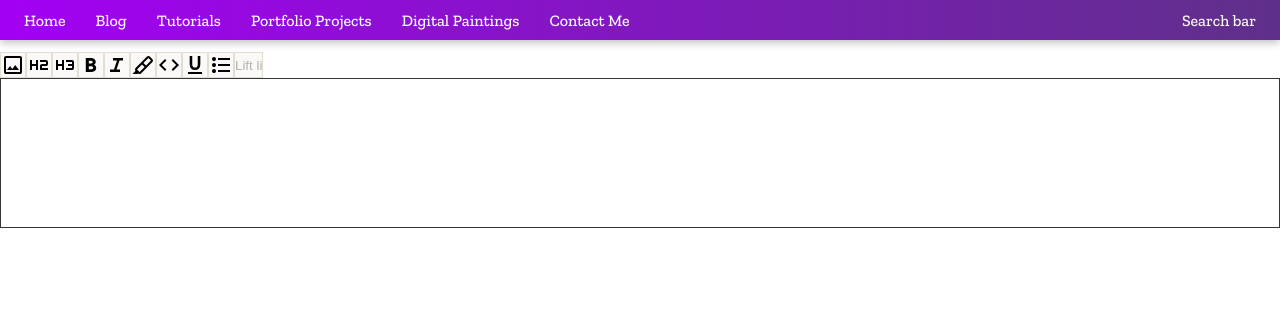
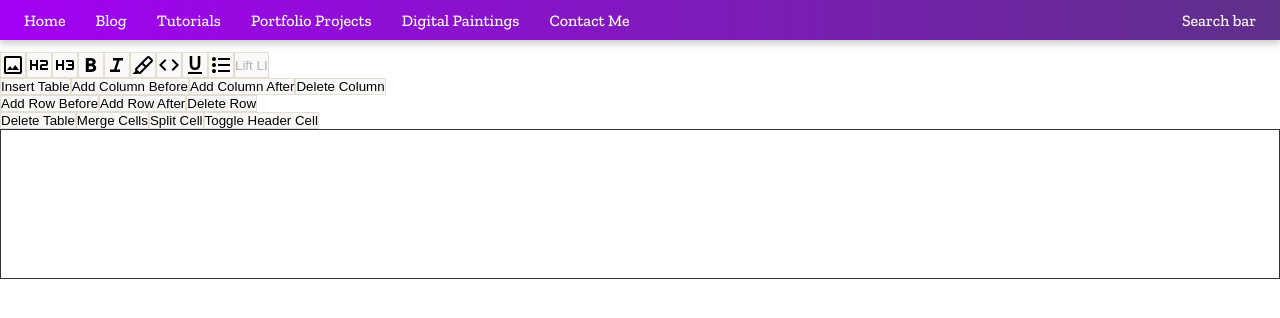
Before and after one commit to alongold91/alons-website, a Next.js app: page /admin/new-blog in a window 1280 px wide. Shown: the top 318 px of the page. Built offline with nearby package versions, Linux system fonts and the light colour scheme.

Commit message:
add table option

```diff
--- a/app/components/text-editor/TextEditor.module.css
+++ b/app/components/text-editor/TextEditor.module.css
@@ -1,6 +1,11 @@
+.wrapper {
+  display: flex;
+  flex-direction: column;
+  margin-top: var(--spacing-medium);
+}
 .button-container {
   display: flex;
-  margin-top: var(--spacing-medium);
+  /* margin-top: var(--spacing-medium); */
 }
 .code {
   background-color: #343434;
@@ -31,3 +36,47 @@
 .tiptap ul, .tiptap ol {
   padding: 0 1rem;
 }
+
+.tiptap table {
+	 border-collapse: collapse;
+	 margin: 0;
+	 overflow: hidden;
+	 table-layout: fixed;
+	 width: 100%;
+}
+ .tiptap table td, .tiptap table th {
+	 border: 2px solid #ced4da;
+	 box-sizing: border-box;
+	 min-width: 1em;
+	 padding: 3px 5px;
+	 position: relative;
+	 vertical-align: top;
+}
+ .tiptap table td > *, .tiptap table th > * {
+	 margin-bottom: 0;
+}
+ .tiptap table th {
+	 background-color: #f1f3f5;
+	 font-weight: bold;
+	 text-align: left;
+}
+ .tiptap table .column-resize-handle {
+	 background-color: #adf;
+	 bottom: -2px;
+	 position: absolute;
+	 right: -2px;
+	 pointer-events: none;
+	 top: 0;
+	 width: 4px;
+}
+ .tiptap table p {
+	 margin: 0;
+}
+ .tableWrapper {
+	 padding: 1rem 0;
+	 overflow-x: auto;
+}
+ .resize-cursor {
+	 cursor: ew-resize;
+	 cursor: col-resize;
+}
--- a/app/components/text-editor/TextEditor.tsx
+++ b/app/components/text-editor/TextEditor.tsx
@@ -12,6 +12,10 @@ import {
 } from '@/public/icons';
 import Highlight from '@tiptap/extension-highlight';
 import Underline from '@tiptap/extension-underline';
+import Table from '@tiptap/extension-table';
+import TableCell from '@tiptap/extension-table-cell';
+import TableHeader from '@tiptap/extension-table-header';
+import TableRow from '@tiptap/extension-table-row';
 import Image from '@tiptap/extension-image';
 import { EditorContent, useEditor } from '@tiptap/react';
 import StarterKit from '@tiptap/starter-kit';
@@ -31,7 +35,7 @@ const Tiptap = () => {
         codeBlock: {
           HTMLAttributes: {
             class: style.code
-          },
+          }
         },
         bulletList: {
           HTMLAttributes: {
@@ -42,9 +46,14 @@ const Tiptap = () => {
       Highlight,
       Image,
       Underline,
+      Table.configure({
+        resizable: true
+      }),
+      TableRow,
+      TableHeader,
+      TableCell
     ]
     // onUpdate: (e) => console.log(editor?.getJSON())
-    // content: '<p>Hello World! 🌎️</p>',
   });
 
   const addImage = useCallback(() => {
@@ -55,12 +64,33 @@ const Tiptap = () => {
     }
   }, [editor]);
 
+  const createTable = useCallback(() => {
+    const isNumber = (str: string): boolean => {
+      return !isNaN(Number(str));
+    };
+
+    const rows = window.prompt('How many rows?');
+    const cols = window.prompt('How many columns?');
+
+    if (rows && isNumber(rows) && cols && isNumber(cols)) {
+      editor!
+        .chain()
+        .focus()
+        .insertTable({
+          rows: Number(rows),
+          cols: Number(cols),
+          withHeaderRow: true
+        })
+        .run();
+    }
+  }, [editor]);
+
   if (!editor) {
     return null;
   }
 
   return (
-    <div>
+    <div className={style.wrapper}>
       <div className={style['button-container']}>
         <IconToggler onClick={addImage}>
           <ImageIcon />
@@ -85,7 +115,7 @@ const Tiptap = () => {
           isActive={editor.isActive('bold')}
           onClick={() => editor.chain().focus().toggleBold().run()}
         >
-          <BoldIcon  />
+          <BoldIcon />
         </IconToggler>
         <IconToggler
           isActive={editor.isActive('italic')}
@@ -118,14 +148,64 @@ const Tiptap = () => {
           <BulletlistIcon />
         </IconToggler>
         <IconToggler
-          isActive={false}
           disabled={!editor.can().liftListItem('listItem')}
           onClick={() => editor.chain().focus().liftListItem('listItem').run()}
         >
-          Lift li
+          Lift LI
         </IconToggler>
+      </div>
+      <div className={style['button-container']}>
+        <IconToggler
+          onClick={createTable}
+        >
+          Insert Table
+        </IconToggler>
+        <IconToggler
+          onClick={() => editor.chain().focus().addColumnBefore().run()}
+        >
+          Add Column Before
+        </IconToggler>
+        <IconToggler
+          onClick={() => editor.chain().focus().addColumnAfter().run()}
+        >
+          Add Column After
+        </IconToggler>
+        <IconToggler
+          onClick={() => editor.chain().focus().deleteColumn().run()}
+        >
+          Delete Column
+        </IconToggler>
+      </div>
+      <div className={style['button-container']}>
+        <IconToggler
+          onClick={() => editor.chain().focus().addRowBefore().run()}
+        >
+          Add Row Before
+        </IconToggler>
+        <IconToggler onClick={() => editor.chain().focus().addRowAfter().run()}>
+          Add Row After
+        </IconToggler>
+        <IconToggler onClick={() => editor.chain().focus().deleteRow().run()}>
+          Delete Row
+        </IconToggler>
+      </div>
+      <div className={style['button-container']}>
+        <IconToggler onClick={() => editor.chain().focus().deleteRow().run()}>
+          Delete Table
+        </IconToggler>
+        <IconToggler onClick={() => editor.chain().focus().mergeCells().run()}>
+          Merge Cells
+        </IconToggler>
+        <IconToggler onClick={() => editor.chain().focus().splitCell().run()}>
+          Split Cell
+        </IconToggler>
+        <IconToggler
+          onClick={() => editor.chain().focus().toggleHeaderCell().run()}
+        >
+          Toggle Header Cell
+        </IconToggler>
+      </div>
 
-      </div>
       <EditorContent editor={editor} />
     </div>
   );
--- a/app/page.module.css
+++ b/app/page.module.css
@@ -15,5 +15,5 @@
 .body-default-style {
   background-color: var(--color-backgroundPrimary);
   color: var(--color-textPrimary);
-  fontSize: var(--fonts-medium);
+  font-size: var(--fonts-medium);
 }
--- a/package.json
+++ b/package.json
@@ -11,6 +11,10 @@
   "dependencies": {
     "@tiptap/extension-highlight": "^2.1.13",
     "@tiptap/extension-image": "^2.1.13",
+    "@tiptap/extension-table": "^2.1.15",
+    "@tiptap/extension-table-cell": "^2.1.15",
+    "@tiptap/extension-table-header": "^2.1.15",
+    "@tiptap/extension-table-row": "^2.1.15",
     "@tiptap/extension-underline": "^2.1.14",
     "@tiptap/pm": "^2.1.13",
     "@tiptap/react": "^2.1.13",
```
Also changed, not shown: 1 other file (tests, documents, lock files or other folders).
